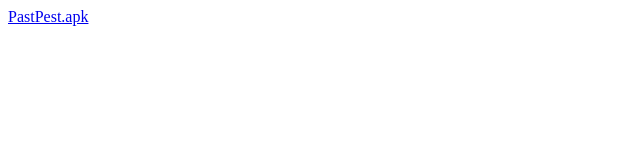
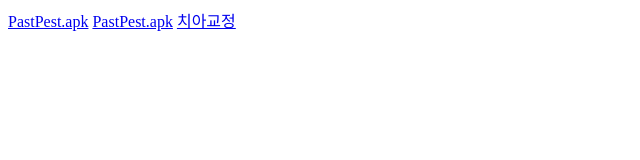
Before and after one commit to 33ohoh/pestback, a website: page download.html in a window 1280 px wide. Shown: the whole page, without its empty margins (0-640 px from the left). Drawn offline with Linux system fonts and the light colour scheme.

Commit message:
테스트용 파일

```diff
--- a/download.html
+++ b/download.html
@@ -9,5 +9,12 @@
 <body>
     <a href="PastPest.apk"  type="application/vnd.android.package-archive" >PastPest.apk</a>
 
+    <a href="PastPest.apk"  download="" >PastPest.apk</a>
+
+    <a href="치아교정병원.txt"  download="" >치아교정</a>
+
+
+
+
 </body>
 </html>
--- /dev/null
+++ b/치아교정병원.txt
@@ -0,0 +1 @@
+세브란스
```
